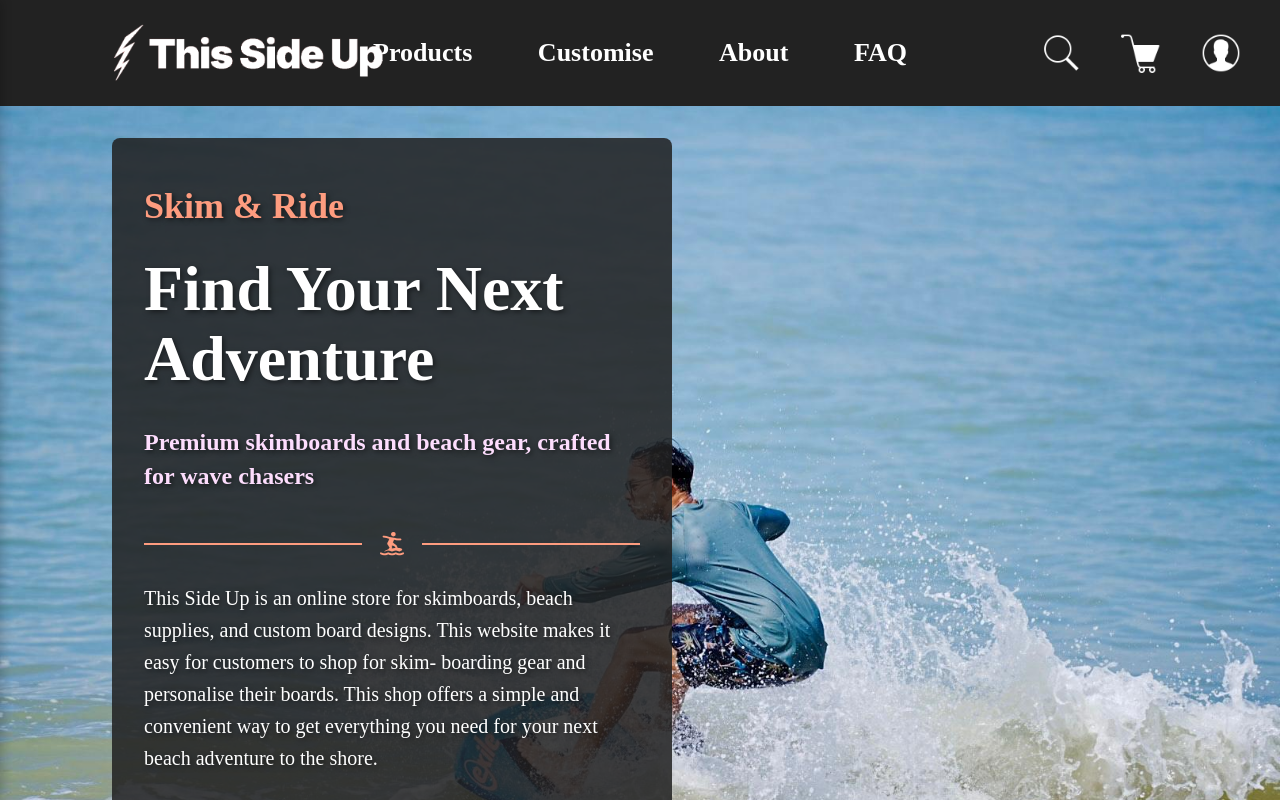
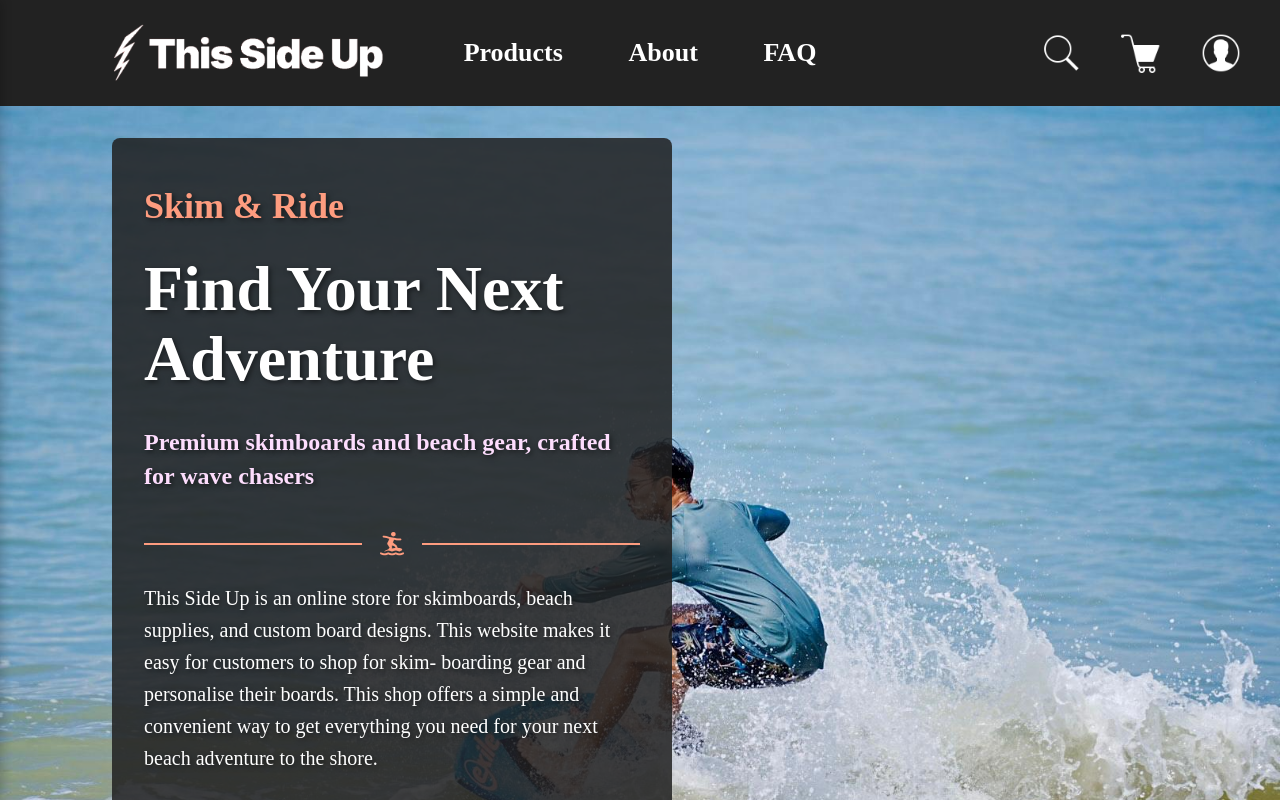
Before and after one commit to AdrielChan/ThisSideUp_React, a React (Create React App) app: page / in a window 1280 px wide. Shown: the top 800 px of the page. Built offline with nearby package versions, Linux system fonts and the light colour scheme; a web font is replaced by a local one.

Commit message:
Customise only appears when logged in

```diff
--- a/src/components/Navbar.js
+++ b/src/components/Navbar.js
@@ -462,6 +462,7 @@ const Navbar = () => {
   const [showDesktopProductsDropdown, setShowDesktopProductsDropdown] = useState(false);
   const [isMobileMenuOpen, setIsMobileMenuOpen] = useState(false);
   const [showMobileProductCategories, setShowMobileProductCategories] = useState(false);
+  const { currentUser, logout } = useAuth();
 
   const productCategories = [
     { name: 'All Products', path: '/products' },
@@ -534,14 +535,18 @@ const Navbar = () => {
             </DropdownGridDesktop>
           </ProductsDropdownDesktop>
         </NavItemDesktop>
+
+
+          { currentUser ?
              <NavItemDesktop>
                <StyledNavLink
                to="/design-skimboard"
-            className={location.pathname === '/design-skimboard' ? 'active' : ''}
-          >
+               className={location.pathname === '/design-skimboard' ? 'active' : ''}>
               Customise
               </StyledNavLink>
              </NavItemDesktop>
+           : '' }
+
         <NavItemDesktop>
           <StyledNavLink
             to="/about"
```
Lines whose indentation alone changed are shown as unchanged.
